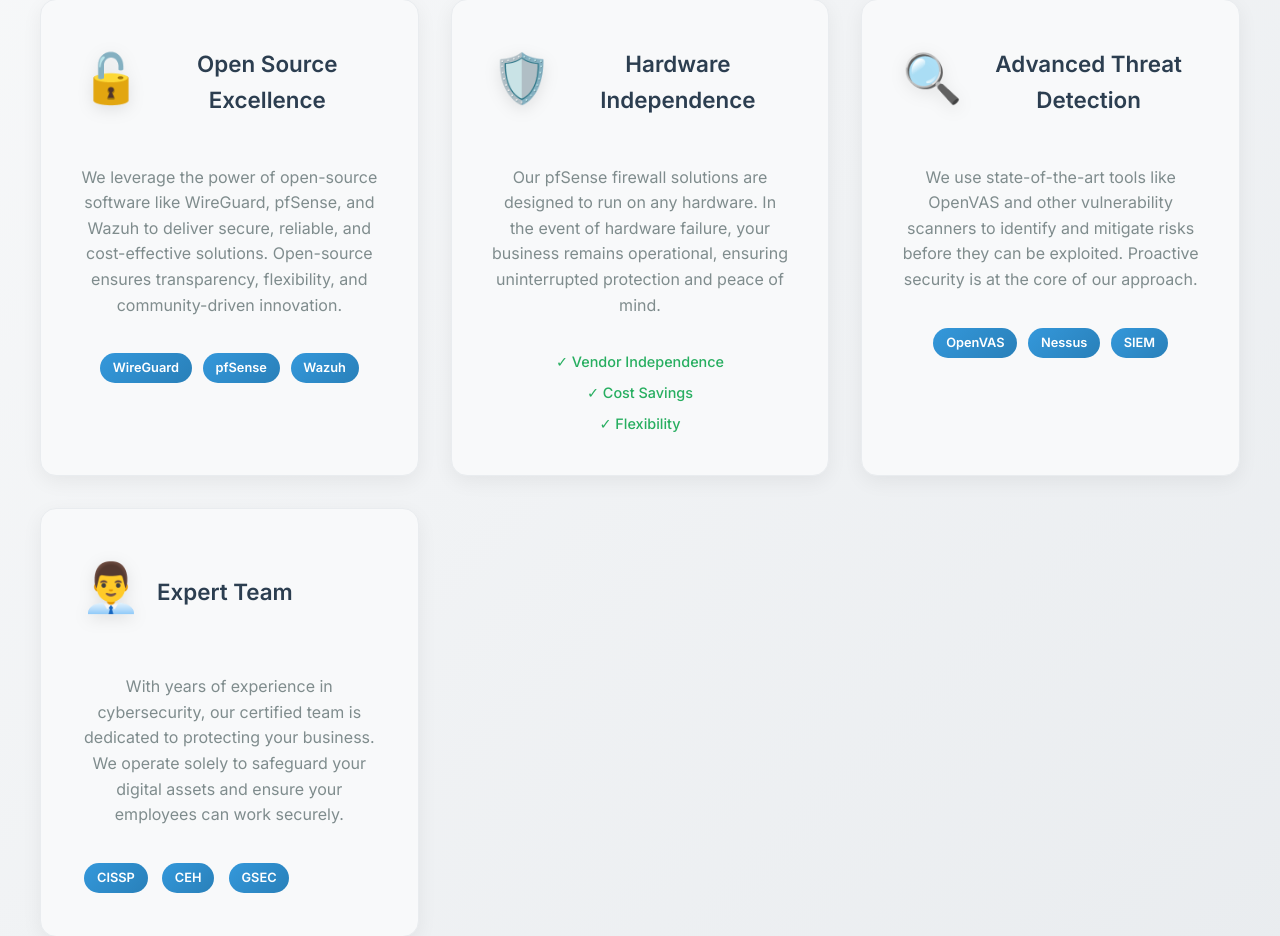
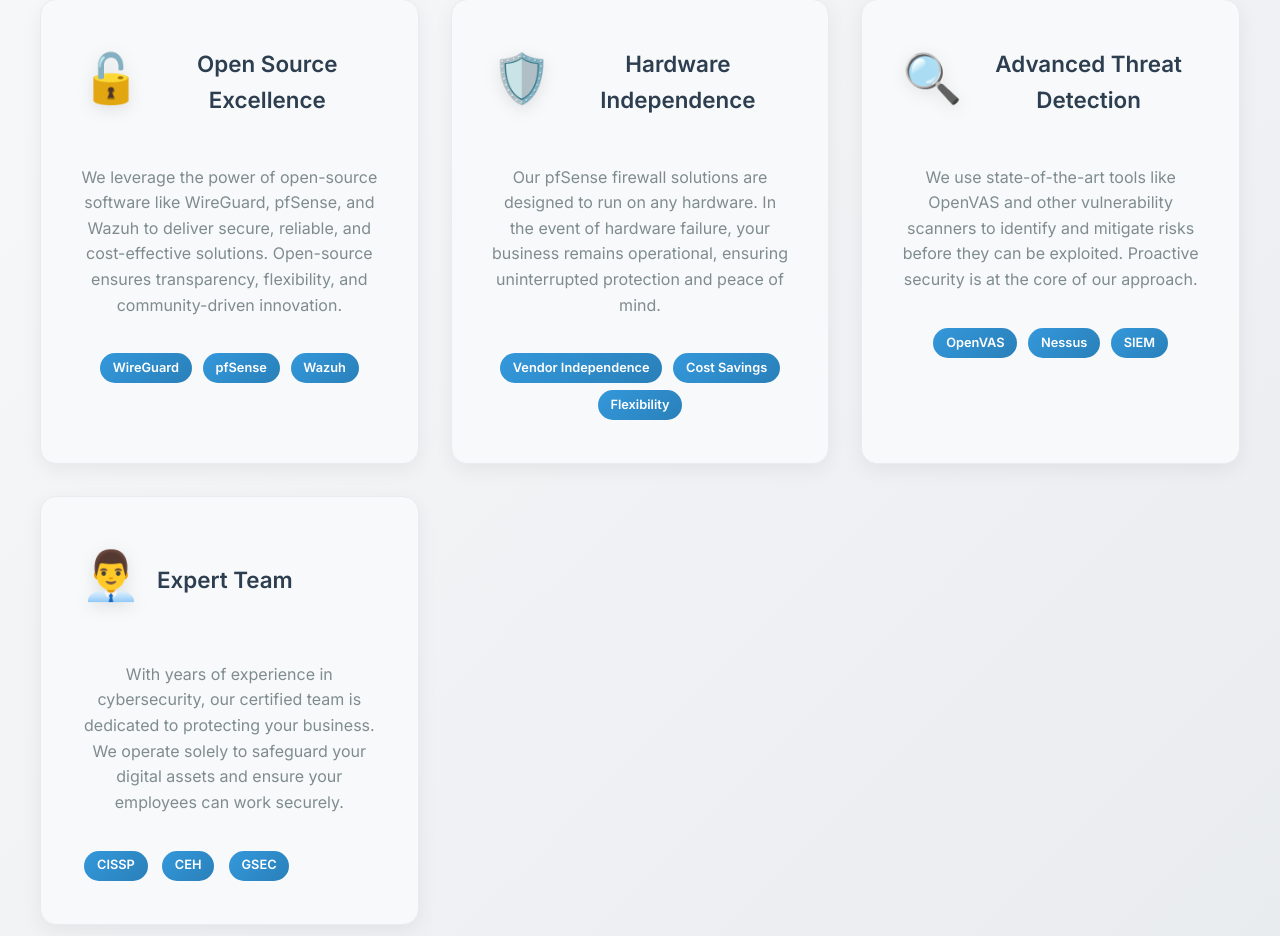
Before and after one commit to openpulsesecurity/openpulsesec_web, a Flask app: page / in a window 1280 px wide. Shown: the part 2205-3141 px from the top of the page. Run offline with Flask 3, Linux system fonts and the light colour scheme.

Commit message:
refactor: Clean up index page code

```diff
--- a/app/templates/index.html
+++ b/app/templates/index.html
@@ -1,7 +1,6 @@
 {% extends "base.html" %}
 
 {% block content %}
-<!-- Hero Section -->
 <section class="hero">
     <div class="hero-container">
         <div class="hero-content">
@@ -51,7 +50,6 @@
     </div>
 </section>
 
-<!-- About Section -->
 <section class="about">
     <div class="about-container">
         <div class="section-header">
@@ -103,7 +101,6 @@
     </div>
 </section>
 
-<!-- Features Section -->
 <section class="features">
     <div class="features-container">
         <div class="section-header">
@@ -140,10 +137,10 @@
                     of hardware failure, your business remains operational, ensuring uninterrupted
                     protection and peace of mind.
                 </p>
-                <div class="feature-benefits">
-                    <div class="benefit">✓ Vendor Independence</div>
-                    <div class="benefit">✓ Cost Savings</div>
-                    <div class="benefit">✓ Flexibility</div>
+                <div class="feature-tech">
+                    <div class="tech-badge">Vendor Independence</div>
+                    <div class="tech-badge">Cost Savings</div>
+                    <div class="tech-badge">Flexibility</div>
                 </div>
             </div>
 
@@ -184,7 +181,6 @@
     </div>
 </section>
 
-<!-- CTA Section -->
 <section class="final-cta">
     <div class="cta-container">
         <div class="cta-content">
```
